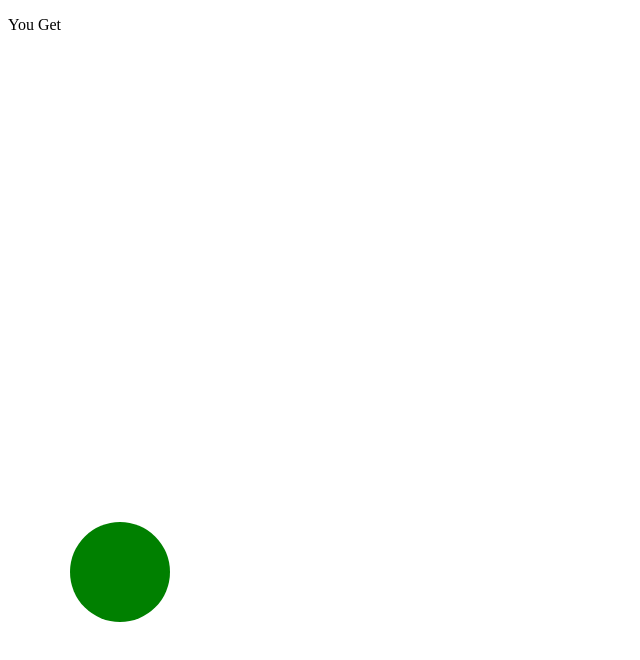
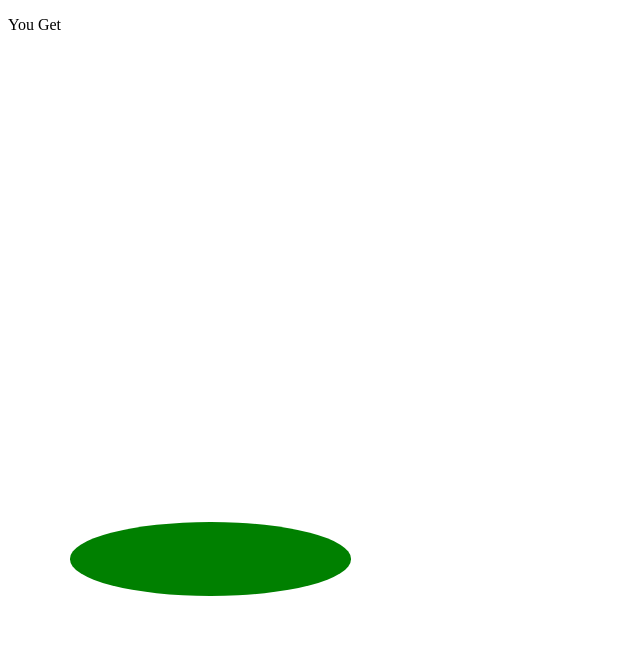
Before and after one commit to chamaxx9zp/Time-to-click, a plain HTML site: page index.html in a window 1280 px wide. Shown: the whole page, without its empty margins (0-640 px from the left). Drawn offline with Linux system fonts and the light colour scheme.

Commit message:
different size shapes
appear different size shapes all over the space

```diff
--- a/index.html
+++ b/index.html
@@ -10,8 +10,6 @@
     <style type="text/css">
 
         #shape{
-            width: 100px;
-            height: 100px;
             background-color: green;
             display: none;
             position: relative;
@@ -36,6 +34,8 @@
         function shapeAppear(){
             let top = Math.random() * 550 ;
             let left = Math.random() * 550 ;
+            let width = Math.random() * 350 ;
+            let height = Math.random() * 350 ;
 
             if(Math.random()>0.5){
                 document.getElementById("shape").style.borderRadius = "50%" ;
@@ -46,6 +46,9 @@
 
             document.getElementById("shape").style.top = top + "px" ;
             document.getElementById("shape").style.left = left + "px" ;
+            document.getElementById("shape").style.width = width + "px" ;
+            document.getElementById("shape").style.height = height + "px" ;
+
             document.getElementById("shape").style.display = "block";
             start = new Date().getTime();
         }
```
